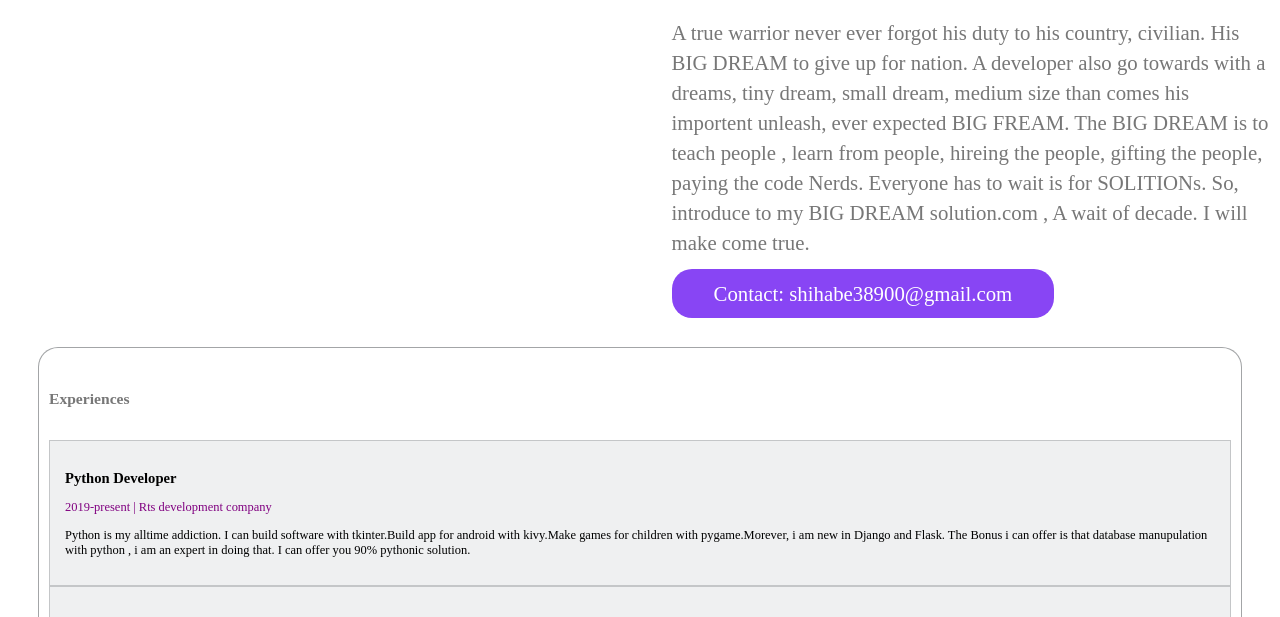
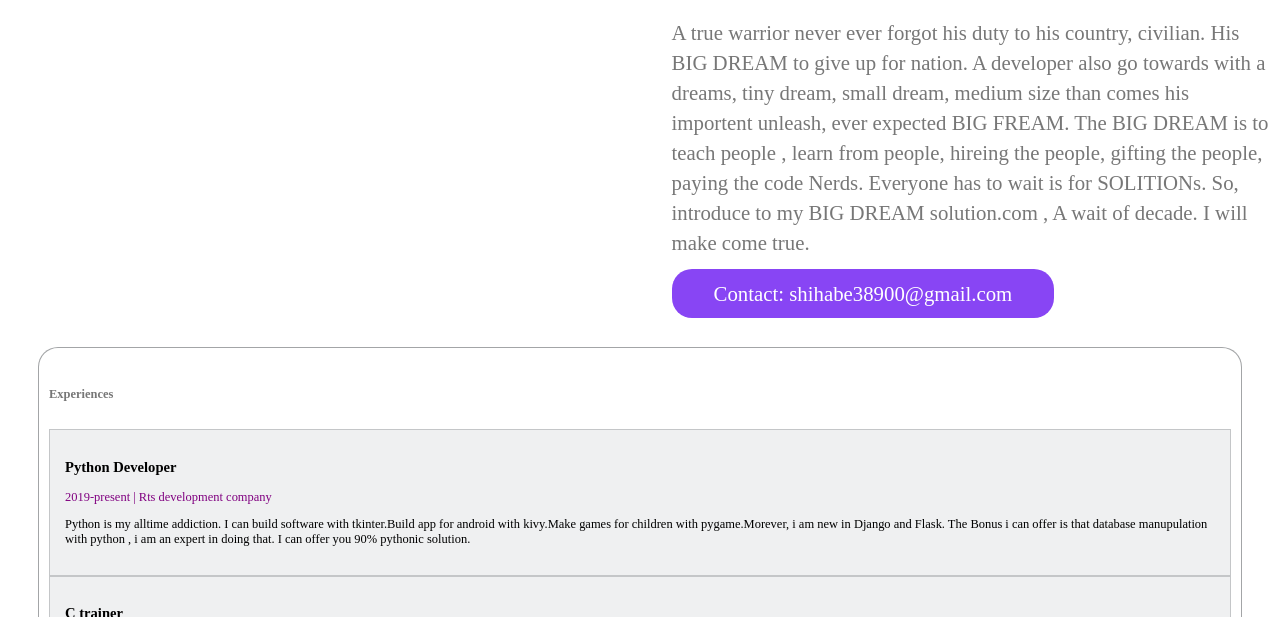
Before and after one commit to shihabuddin413/shihabrts, a plain HTML site: page index.html in a window 1280 px wide. Shown: the part 483-1100 px from the top of the page. Drawn offline with Linux system fonts and the light colour scheme.

Commit message:
Update style.css

```diff
--- a/style.css
+++ b/style.css
@@ -9,7 +9,7 @@ h1{
     font-size: 1.7em;
 }
 h5{
-    font-size: 0.5em;
+    font-size: 0.4em;
 }
 
 .half_width{
```
